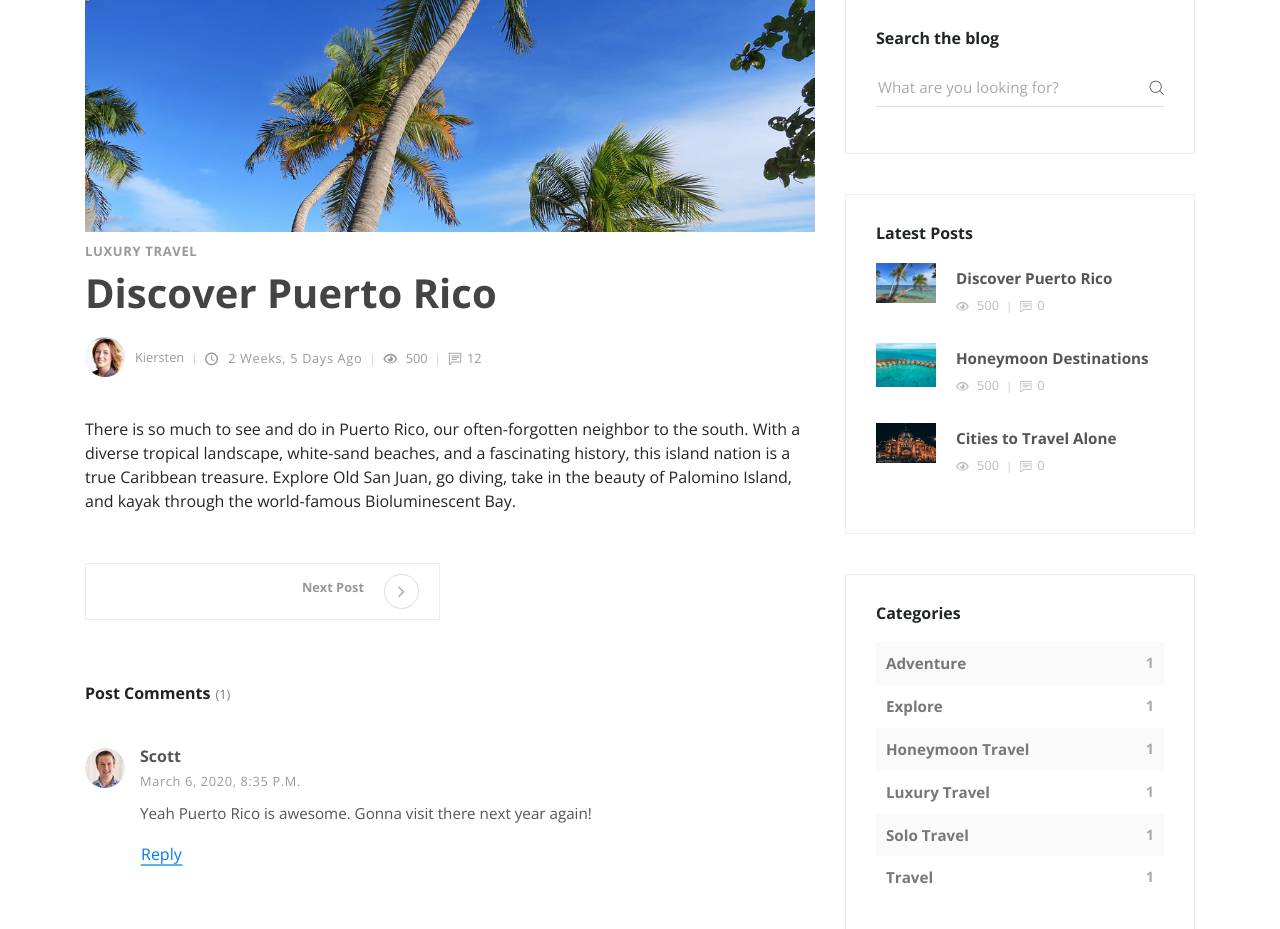
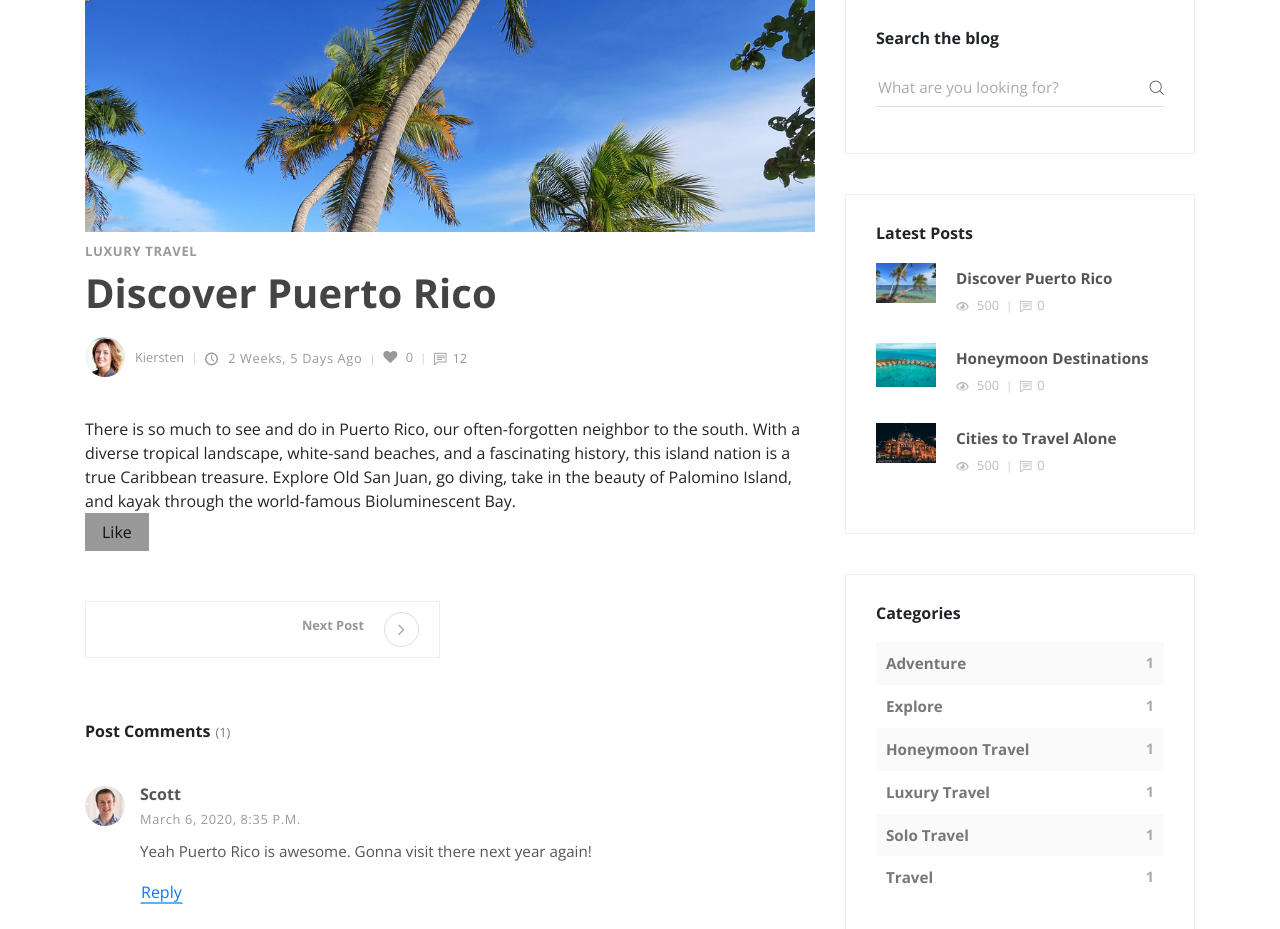
Before and after one commit to mahmud-sajib/Django-Blog, a Django app: a page that uses templates/post.html in a window 1280 px wide. Shown: the part 161-1090 px from the top of the page. Run offline with Django 3.2, Linux system fonts and the light colour scheme; a user stored in the database is signed in; data comes from the database, SQL or seed files in the repository; both versions use the stored data as it was after the commit; some libraries are stand-ins or nearby versions.

Commit message:
added ajaxified post likes

```diff
--- a/blog/urls.py
+++ b/blog/urls.py
@@ -29,9 +29,10 @@ urlpatterns = [
     path('ckeditor/', include('ckeditor_uploader.urls')),
     path('', index, name='index'),
     path('blog/', blog, name='blog'),
-    # path('post/', post, name='post'),
     path('article/<slug:slug>/', post, name='post-detail'),
+    path('like/', post_like, name='post-like'),
     path('search-result/', search_result, name='search-result'),
+
 ]
 
 if settings.DEBUG:
--- a/posts/models.py
+++ b/posts/models.py
@@ -41,6 +41,7 @@ class Post(models.Model):
     categories = models.ManyToManyField(Category)
     tags = models.ManyToManyField(Tag)
     featured = models.BooleanField(default=False)
+    likes = models.ManyToManyField(Author, blank=True, related_name='likes')
 
     def __str__(self):
         return self.title
--- a/posts/views.py
+++ b/posts/views.py
@@ -1,19 +1,16 @@
 from django.shortcuts import render, redirect, get_object_or_404
-
 # Http modules.
-from django.http import HttpResponse, HttpResponseRedirect
-
+from django.http import HttpResponse, HttpResponseRedirect, JsonResponse
 # Import models
 from .models import *
-
 # Model Forms.
 from .forms import CommentForm
-
 # Math module.
 from django.db.models import Count, Q
-
 # Pagination module.
 from django.core.paginator import Paginator, EmptyPage, PageNotAnInteger
+# String module
+from django.template.loader import render_to_string
 
 # Create your views here.
 
@@ -67,10 +64,10 @@ def blog(request):
 
 # Blog single post detail view.
 def post(request, slug):
-    # Display specific post by slug.
+    # Get specific post by slug.
     post = get_object_or_404(Post, slug=slug)
 
-    # Display all comments of a specific post.
+    # Get all comments of a specific post.
     comments = Comment.objects.filter(post=post, reply=None).order_by('-id')
 
     # Comment form.
@@ -78,10 +75,9 @@ def post(request, slug):
     if request.method == "POST":
         if form.is_valid():
             reply_id = request.POST.get('comment_id')
+            qs = None
             if reply_id:
                 qs = Comment.objects.get(id=reply_id)
-            else:
-                None
 
             # passing User Id, Post Id & Reply of a Comments' Id to DB
             form.instance.user = request.user
@@ -92,6 +88,11 @@ def post(request, slug):
     else:
         form = CommentForm()
 
+    # Get all likes of a specific post.
+    is_liked = False
+    if post.likes.filter(id = request.user.id).exists():
+        is_liked = True
+
     # Display recent posts (widget area).
     recent = Post.objects.order_by('-timestamp')[0:3]
 
@@ -101,17 +102,41 @@ def post(request, slug):
     # Display tags (widget area).
     tags = Tag.objects.all()
 
-
-
     context = {
         'post':post,
         'comments':comments,
+        'is_liked':is_liked,
         'recent_post_list':recent,
         'category_count':category_count,
         'tags_list':tags,
         'form':form,
     }
     return render(request, 'post.html', context)
+
+# Post like view.
+def post_like(request):
+    post = get_object_or_404(Post, id=request.POST.get('id'))
+    is_liked = False
+    if post.likes.filter(id = request.user.author.id).exists():
+        post.likes.remove(request.user.author)
+        is_liked = False
+    else:
+        post.likes.add(request.user.author)
+        is_liked = True
+
+    like_count = post.likes.filter(id = request.user.author.id).count()
+
+    context = {
+        'post':post,
+        'is_liked':is_liked,
+        'like_count':like_count,
+    }
+
+    if request.is_ajax():
+        html = render_to_string('like-section.html', context, request=request)
+        return JsonResponse({'form':html,'like_count':like_count })
+
+    #return HttpResponseRedirect(post.get_absolute_url())
 
 # Search result page view.
 def search_result(request):
--- /dev/null
+++ b/templates/comment-section.html
@@ -0,0 +1 @@
+<!-- {% load static %} -->
--- a/templates/footer.html
+++ b/templates/footer.html
@@ -77,17 +77,38 @@
 </footer>
 <!-- JavaScript files-->
 <script src="{% static 'vendor/jquery/jquery.min.js' %}"></script>
-<script src="https://ajax.googleapis.com/ajax/libs/jquery/3.3.1/jquery.min.js"></script>
 <script src="{% static 'vendor/popper.js/umd/popper.min.js' %}"> </script>
 <script src="{% static 'vendor/bootstrap/js/bootstrap.min.js' %}"></script>
-<script src="{% static 'vendor/jquery.cookie/jquery.cookie.js' %}"> </script>
+<script src="https://ajax.googleapis.com/ajax/libs/jquery/3.3.1/jquery.min.js"></script>
+<!-- <script src="{% static 'vendor/jquery.cookie/jquery.cookie.js' %}"> </script> -->
 <script src="{% static 'vendor/@fancyapps/fancybox/jquery.fancybox.min.js' %}"></script>
 <script src="{% static 'js/front.js' %}"></script>
 
 <script type="text/javascript">
     $(document).ready(function(){
+
+        // reply form toggle
         $('.reply-link').click(function(){
             $(this).parent().next('.add-reply').fadeToggle()
+        });
+
+        // ajaxifying like button
+        $(document).on('click', '#vote', function(event){
+          event.preventDefault();
+          var pk = $(this).attr('value');
+          $.ajax({
+            type: 'POST',
+            url: '{% url "post-like" %}',
+            data: {'id':pk, 'csrfmiddlewaretoken': '{{ csrf_token }}'},
+            dataType: 'json',
+            success: function(response){
+              $('#like-section').html(response['form']);
+              $('#like-count').html(response['like_count']);
+            },
+            error: function(rs, e){
+              console.log(rs.responseText);
+            },
+          });
         });
     });
 </script>
--- /dev/null
+++ b/templates/like-section.html
@@ -0,0 +1,15 @@
+<!-- post like/dislike  -->
+{% if request.user.is_authenticated %}
+<div class="post-like">
+  <form action="{% url 'post-like' %}" method="POST">
+    {% csrf_token %}
+    {% if is_liked %}
+      <button type="submit" id="vote" name="post_id" value="{{ post.id }}" class="btn btn-danger">Dislike
+      </button>
+    {% else %}
+      <button type="submit" id="vote" name="post_id" value="{{ post.id }}" class="btn btn-primary">Like
+      </button>
+    {% endif %}
+  </form>
+</div>
+{% endif %}
--- a/templates/post.html
+++ b/templates/post.html
@@ -6,9 +6,12 @@
     <!-- Latest Posts -->
     <main class="post blog-post col-lg-8">
       <div class="container">
+        <!-- post container -->
         <div class="post-single">
+          <!-- post thumbnail -->
           <div class="post-thumbnail"><img src="{{ post.thumbnail.url }}" alt="..." class="img-fluid"></div>
           <div class="post-details">
+            <!-- post category -->
             <div class="post-meta d-flex justify-content-between">
               {% for cat in post.categories.all %}
               <div class="category">
@@ -17,6 +20,7 @@
               {% endfor %}
             </div>
             <h1>{{ post.title }}<a href="#"><i class="fa fa-bookmark-o"></i></a></h1>
+            <!-- post meta(title author like comment) -->
             <div class="post-footer d-flex align-items-center flex-column flex-sm-row"><a href="#"
                 class="author d-flex align-items-center flex-wrap">
                 <div class="avatar"><img src="{{ post.author.profile_pic.url }}" alt="..." class="img-fluid"></div>
@@ -24,18 +28,25 @@
               </a>
               <div class="d-flex align-items-center flex-wrap">
                 <div class="date"><i class="icon-clock"></i> {{ post.timestamp | timesince }} ago</div>
-                <div class="views"><i class="icon-eye"></i> 500</div>
+                <div id="like-count" class="views"><i class="fa fa-heart" aria-hidden="true"></i> {{ post.likes.count }}</div>
                 <div class="comments meta-last"><i class="icon-comment"></i>12</div>
               </div>
             </div>
+            <!-- post body -->
             <div class="post-body">
               {{ post.overview | safe }}
             </div>
+            <!-- vote section -->
+            <div id="like-section">
+              {% include 'like-section.html' %}
+            </div>
+            <!-- post tags -->
             <div class="post-tags">
               {% for tag in post.tags.all %}
               <li class="list-inline-item tag"># {{ tag }}</li>
               {% endfor %}
             </div>
+            <!-- previous/next post link -->
             <div class="posts-nav d-flex justify-content-between align-items-stretch flex-column flex-md-row">
               {% if post.get_next_by_timestamp %}
               <a href="{% url 'post-detail' post.get_next_by_timestamp.slug %}" class="prev-post text-left d-flex align-items-center">
@@ -55,13 +66,14 @@
               </a>
               {% endif %}
             </div>
-
+            <!-- comment section -->
             <div class="post-comments">
               <header>
                   <h3 class="h6">Post Comments<span class="no-of-comments">({{ comments.count }})</span></h3>
               </header>
               {% for comment in comments %}
               <div class="comment">
+                  <!-- post comment -->
                   <div class="comment-header d-flex justify-content-between">
                       <div class="user d-flex align-items-center">
                           <div class="image">
@@ -73,13 +85,15 @@
                                   {% endif %}
                               {% endif %}
                           </div>
-                    <div class="title"><strong>{{ comment.user }}</strong><span class="date">{{ comment.timestamp }}</span></div>
+                          <div class="title"><strong>{{ comment.user }}</strong><span class="date">{{ comment.timestamp }}</span>
+                          </div>
                       </div>
                   </div>
                   <div class="comment-body">
                       <p>{{ comment.comment }}</p>
                       <button type="button" class="reply-link btn btn-link">Reply</button>
                   </div>
+                  <!-- post comment reply -->
                   {% if request.user.is_authenticated %}
                   <div class="add-reply" style="display:none;">
                       {% for reply in comment.replies.all %}
@@ -94,13 +108,15 @@
                                   {% endif %}
                                   {% endif %}
                               </div>
-                      <div class="title"><strong>{{ reply.user }}</strong><span class="date">{{ reply.timestamp }}</span></div>
+                              <div class="title"><strong>{{ reply.user }}</strong><span class="date">{{ reply.timestamp }}</span>
+                              </div>
                           </div>
                       </div>
                       <div class="comment-body">
                           <p>{{ reply.comment }}</p>
                       </div>
                       {% endfor %}
+                      <!-- comment reply form -->
                       <form action="" method="POST" class="commenting-form">
                           <div class="row">
                               <div class="form-group col-md-12">
@@ -119,7 +135,7 @@
               </div>
               {% endfor %}
           </div>
-
+          <!-- comment form -->
           {% if request.user.is_authenticated %}
           <div class="add-comment">
               <header>
@@ -136,17 +152,16 @@
                       </div>
                   </div>
               </form>
-
-
-
           </div>
           {% endif %}
-
+            <!-- / comment section -->
           </div>
         </div>
       </div>
     </main>
+    <!-- blog sidebar -->
     {% include 'sidebar.html' with recent_post_list=recent_post_list category_count=category_count tags_list=tags_list %}
+    <!-- / blog sidebar -->
   </div>
 </div>
 {% endblock content %}
```
Also changed, not shown: db.sqlite3, posts/migrations/0017_post_likes.py (added). Lines whose indentation alone changed are shown as unchanged.
